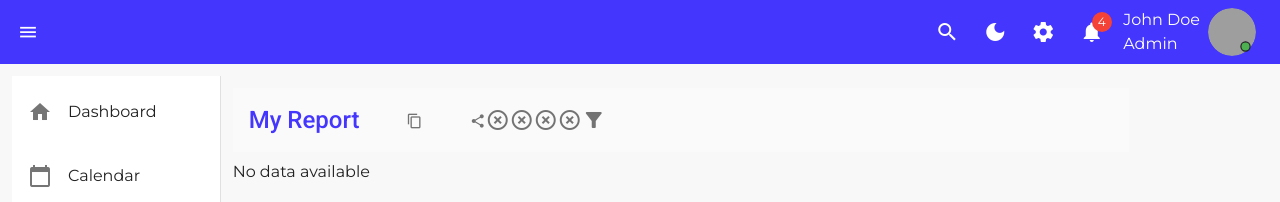
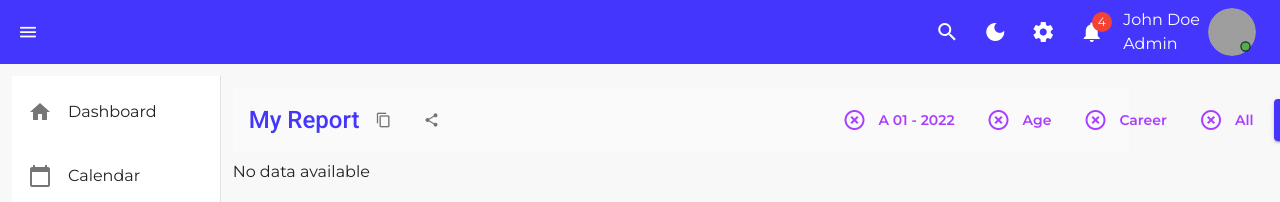
Before and after one commit to matiassemelman/edmachinachallenge, a Vue app: page /reports in a window 1280 px wide. Shown: the top 202 px of the page. Built offline with nearby package versions, Linux system fonts and the light colour scheme; grey boxes are pictures that could not be loaded.

Commit message:
Style: Icons Styling

```diff
--- a/src/views/ReportView.vue
+++ b/src/views/ReportView.vue
@@ -1,47 +1,76 @@
 <template>
-   <v-container fluid>
-
+  <v-container fluid>
     <v-data-iterator
       :items="desserts"
       item-key="name"
       :items-per-page="4"
       hide-default-footer
     >
-    <template v-slot:header>
-        <v-toolbar
-          class="mb-2 d-flex grey lighten-5"
-          width="70vw"
-          flat
-        >
-        <v-card class="d-flex grey lighten-5 justify-space-between " style="width:237px" elevation="0">
-    <v-toolbar-title class="primary--text headline font-weight-medium" >My Report</v-toolbar-title>
-          <button icon>
-            <v-icon small>content_copy</v-icon>
-          </button>
-          <button icon>
-            <v-icon small>share</v-icon>
-          </button>
-        </v-card>
+      <template v-slot:header>
+        <v-toolbar class="mb-2 d-flex grey lighten-5" width="70vw" flat>
+          <v-card
+            class="d-flex grey lighten-5 justify-space-between align-center"
+            style="width: 237px; marginRight: 375px"
+            elevation="0"
 
+          >
+            <v-toolbar-title class="primary--text headline font-weight-medium"
+              >My Report</v-toolbar-title
+            >
+            <v-btn icon>
+              <v-icon small >content_copy</v-icon>
+            </v-btn>
+            <v-btn icon>
+              <v-icon small>share</v-icon>
+            </v-btn>
+          </v-card>
 
           <v-spacer></v-spacer>
-          <v-icon>highlight_off</v-icon>
-          <v-icon>highlight_off</v-icon>
+          <v-btn icon>
+            <v-icon color="#AA3EFF">highlight_off</v-icon>
+          </v-btn>
 
-          <v-icon>highlight_off</v-icon>
-          <v-icon>highlight_off</v-icon>
+          <span class="span-filter mr-5 flex-shrink-0" > A 01 - 2022</span>
+          <v-btn icon>
+            <v-icon color="#AA3EFF">highlight_off</v-icon>
+          </v-btn>
 
+          <span class="span-filter mr-5">Age</span>
+          <v-btn icon>
+            <v-icon color="#AA3EFF">highlight_off</v-icon>
+          </v-btn>
 
-          <v-icon>filter_alt</v-icon>
+          <span class="span-filter mr-5">Career</span>
+          <v-btn icon>
+            <v-icon color="#AA3EFF">highlight_off</v-icon>
+          </v-btn>
 
+          <span class="span-filter mr-5">All</span>
+
+          <v-btn color="primary" x-small height="42px">
+            <v-icon color="white" depressed>filter_alt</v-icon>
+          </v-btn>
+
+          <v-btn icon>
+            <v-icon>dashboard</v-icon>
+          </v-btn>
+          <v-btn icon>
+            <v-icon>app_registration</v-icon>
+          </v-btn>
         </v-toolbar>
       </template>
-
     </v-data-iterator>
   </v-container>
 </template>
 
+<style scoped lang="scss">
+.v-btn--icon.v-size--default .v-icon, .v-icon.v-icon {
+  height: 21px;
+}
 
-<style scoped lang="scss">
-
+.span-filter {
+  color: #AA3EFF;
+  font-size: 14px;
+  font-weight: 600;
+}
 </style>
```
